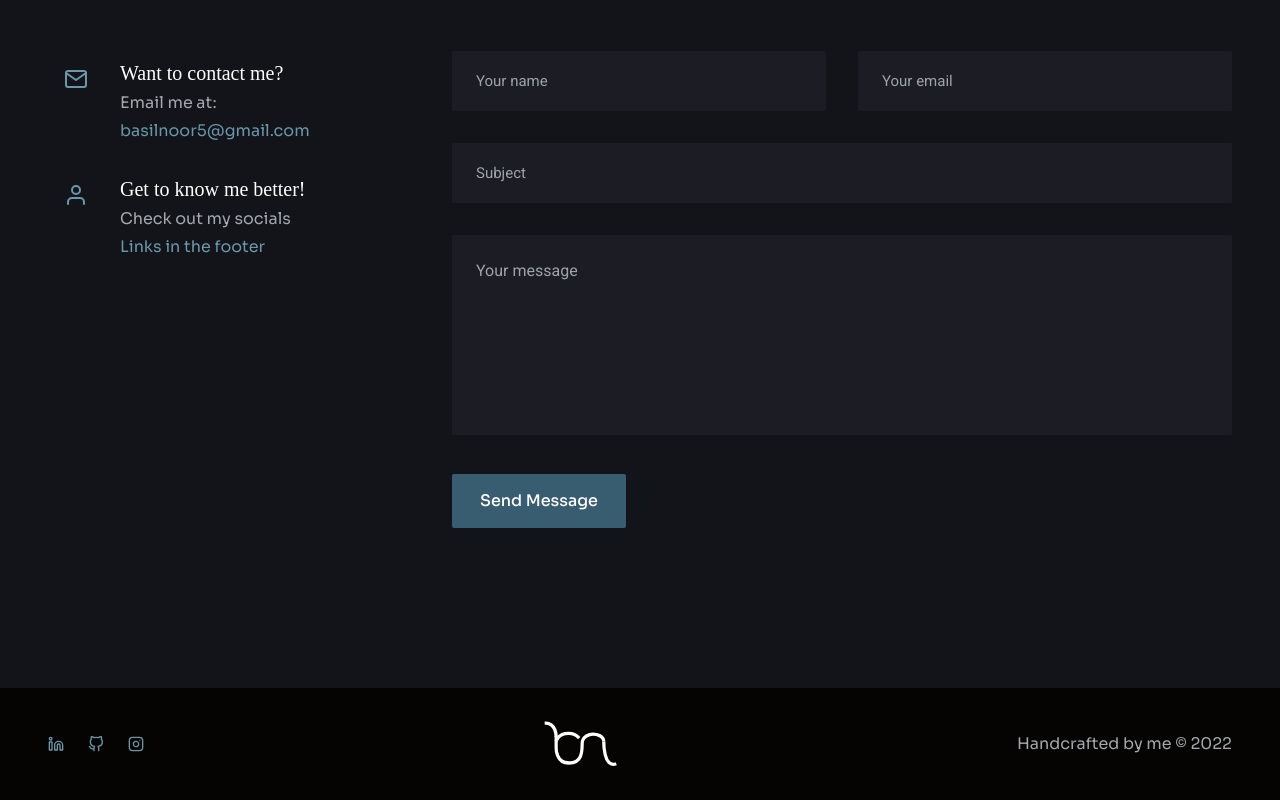
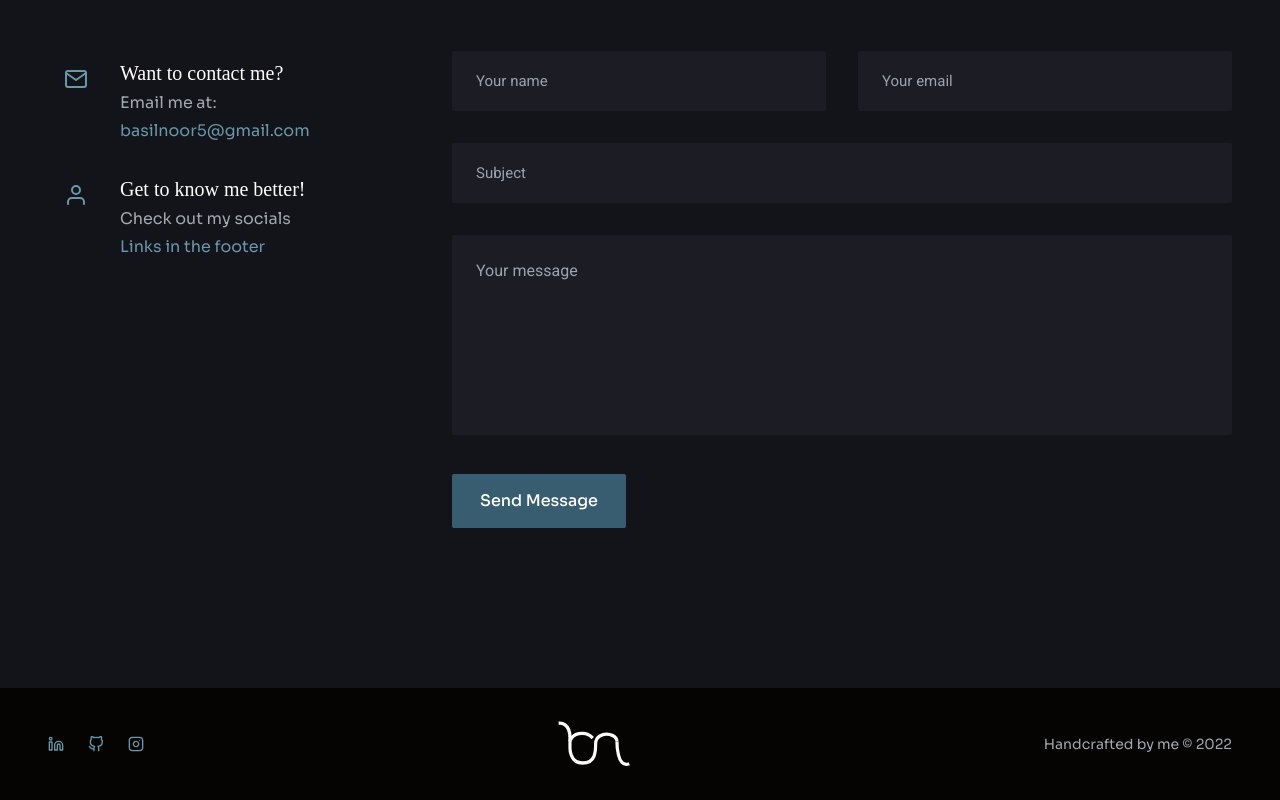
Before and after one commit to basilnoor/PersonalSite, a React (Vite) app: page / in a window 1280 px wide. Shown: the part 5942-6742 px from the top of the page. Built offline with nearby package versions, Linux system fonts and the light colour scheme.

Commit message:
footer text

```diff
--- a/src/components/Footer.jsx
+++ b/src/components/Footer.jsx
@@ -15,7 +15,7 @@
                     <div>
                         <img className='h-12' src={Logo} alt='' />
                     </div>
-                    <p>Handcrafted by me &copy; 2022</p>
+                    <p className='text-sm'>Handcrafted by me &copy; 2022</p>
                 </div>
             </div>
         </footer>
```
